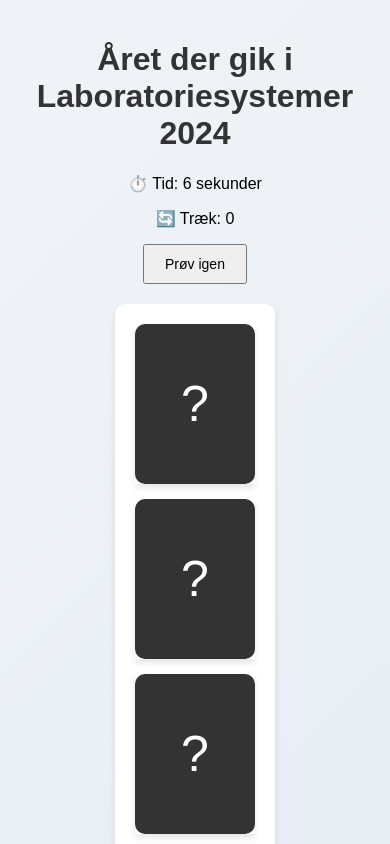
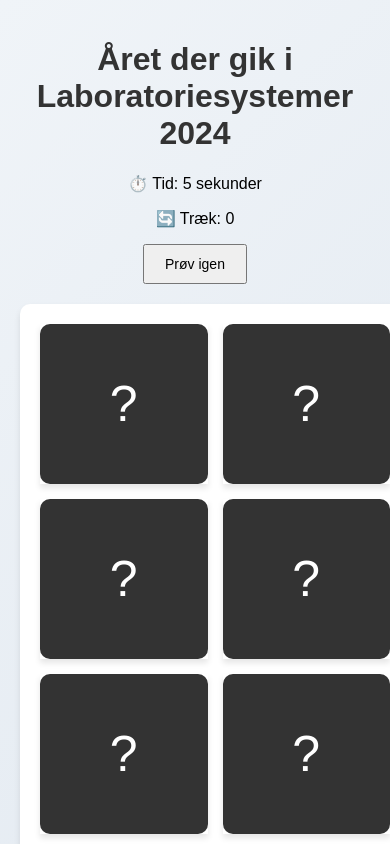
Before and after one commit to Ianropke/Labsys, a React (Create React App) app: page / in a window 390 px wide. Shown: the top 844 px of the page. Built offline with nearby package versions, Linux system fonts and the light colour scheme.

Commit message:
Update App.css

```diff
--- a/src/App.css
+++ b/src/App.css
@@ -1,4 +1,4 @@
-/* App.css */
+/* src/App.css */
 body {
   margin: 0;
   padding: 0;
@@ -30,23 +30,26 @@ button {
   font-size: 16px;
 }
 
-/* Game container */
+button:hover {
+  cursor: pointer;
+}
+
 .game-container {
   background-color: #ffffff;
   border-radius: 10px;
   padding: 20px;
-  display: inline-block;
+  width: 100%;
+  max-width: 800px;
+  margin: 0 auto;
   box-shadow: 0 4px 6px rgba(0, 0, 0, 0.1);
 }
 
-/* Card grid */
 .card-grid {
   display: grid;
-  grid-template-columns: repeat(auto-fit, minmax(150px, 1fr));
+  grid-template-columns: repeat(auto-fill, minmax(150px, 1fr));
   gap: 15px;
 }
 
-/* Card styles */
 .card {
   width: 100%;
   height: 200px;
@@ -103,7 +106,6 @@ button {
   font-size: 16px;
 }
 
-/* Modal Styles */
 .modal {
   position: fixed;
   top: 0;
@@ -134,10 +136,14 @@ button {
   margin-top: 20px;
 }
 
+.modal-content button:hover {
+  cursor: pointer;
+}
+
 /* Responsive adjustments */
 @media (max-width: 768px) {
   .card-grid {
-    grid-template-columns: repeat(auto-fit, minmax(120px, 1fr));
+    grid-template-columns: repeat(auto-fill, minmax(120px, 1fr));
   }
 
   .card {
```
